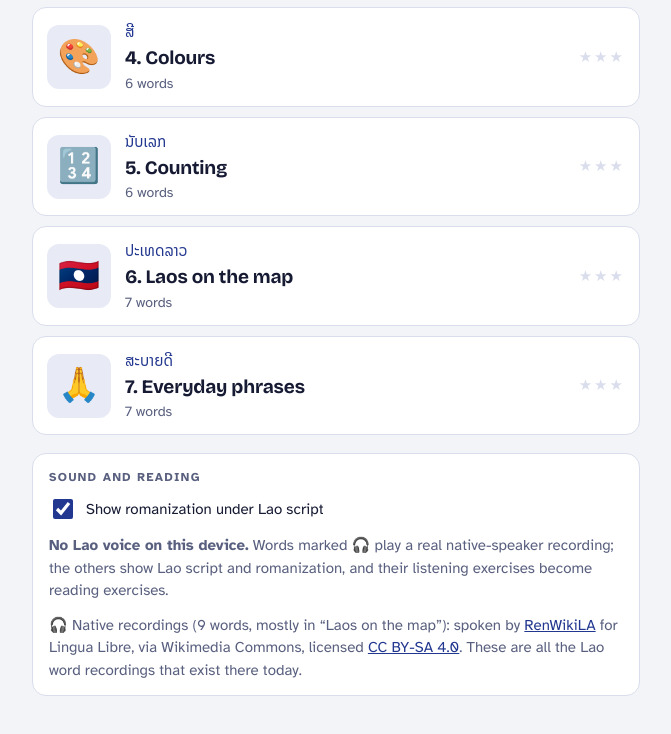
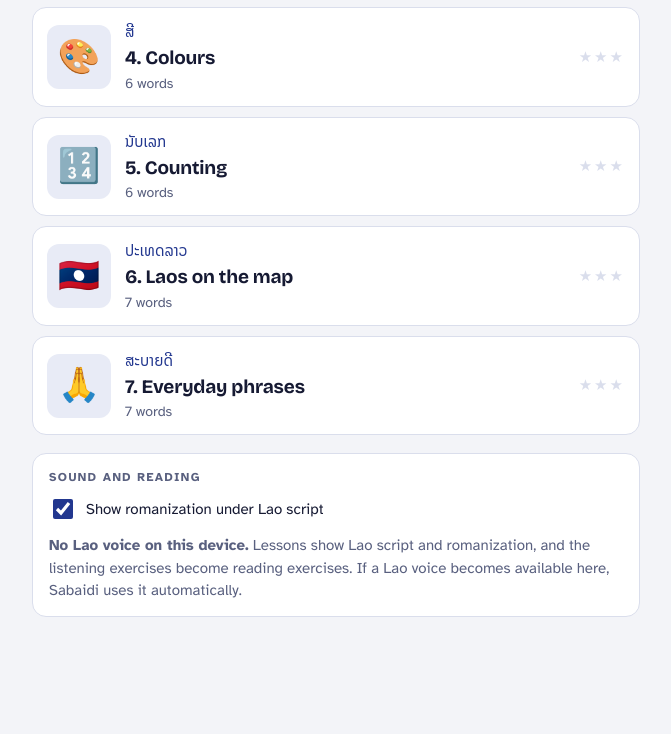
Before and after one commit to junhakwon/junhakwon, a plain HTML site: page Sabaidi/index.html in a window 1280 px wide. Shown: the part 744-1478 px from the top of the page, without its empty margins (304-975 px from the left). After the commit the page ends 1401 px from the top, so only its background shows below. Drawn offline with nearby package versions, Linux system fonts and the light colour scheme.

Commit message:
Sabaidi: drop YouTube links and unavailable audio; keep Laos unit
Co-Authored-By: Claude Opus 5.5 <noreply@anthropic.com>
Claude-Session: https://claude.ai/code/session_01TjTzFREVYrMf5kE4YxkZwB

```diff
--- a/Sabaidi/index.html
+++ b/Sabaidi/index.html
@@ -203,12 +203,8 @@ const UNITS = [
     { t: "ໂຊກດີ", ro: "sok di", pic: "👋🍀", en: "Goodbye (good luck)", ex: "ໂຊກດີເດີ", exro: "sok di doe", exen: "Take care!" },
     { t: "ລາຕີສະຫວັດ", ro: "latisawat", pic: "🌙", en: "Good night" } ] },
 ];
-/* Native-speaker recordings (Lingua Libre, Wikimedia Commons, CC BY-SA 4.0), published next to this page. */
-const AUDIO = {
-  "ສະບາຍດີ": "audio/sabaidi.mp3", "ປະເທດລາວ": "audio/pathet-lao.mp3", "ລາວ": "audio/lao.mp3", "ພາສາ": "audio/phasa.mp3",
-  "ວຽງຈັນ": "audio/viangchan.mp3", "ຫຼວງພະບາງ": "audio/luang-phabang.mp3", "ແຂວງ": "audio/khaeng.mp3",
-  "ອາຊີອາຄະເນ": "audio/asi-akhane.mp3", "ຮ້ອຍ": "audio/hoi.mp3",
-};
+/* Native-speaker recordings, published next to this page. Empty until real clips are added. */
+const AUDIO = {};   // native recordings go here as "ລາວ": "audio/file.mp3" once they are available
 const ALL = UNITS.flatMap(u => u.items.map(it => ({ ...it, unit: u.id })));
 const find = (t) => ALL.find(x => x.t === t);
 const BOX_DAYS = [0, 0, 1, 3, 7, 16];
@@ -407,11 +403,8 @@ function renderSettings() {
         <option value="auto">Automatic</option>${ttsLao ? `<option value="claude">Claude voice</option>` : ""}
         ${vs.map(v => `<option value="${esc(v.voiceURI)}">${esc(v.name)}</option>`).join("")}</select>
         <button class="chip primary" id="voice-test">🔊 Test</button></div>`
-      : `<p class="note"><b>No Lao voice on this device.</b> Words marked 🎧 play a real native-speaker recording; the others show Lao script and romanization, and their listening exercises become reading exercises.</p>`}
-    <p class="note">🎧 Native recordings (${Object.keys(AUDIO).length} words, mostly in “Laos on the map”): spoken by
-      <a href="https://commons.wikimedia.org/wiki/Category:Lingua_Libre_pronunciation-lao" target="_blank" rel="noopener">RenWikiLA</a>
-      for Lingua Libre, via Wikimedia Commons, licensed
-      <a href="https://creativecommons.org/licenses/by-sa/4.0/" target="_blank" rel="noopener">CC BY-SA 4.0</a>. These are all the Lao word recordings that exist there today.</p>
+      : `<p class="note"><b>No Lao voice on this device.</b> Lessons show Lao script and romanization, and the listening exercises become reading exercises. If a Lao voice becomes available here, Sabaidi uses it automatically.</p>`}
+    ${Object.keys(AUDIO).length ? `<p class="note">🎧 ${Object.keys(AUDIO).length} words have native-speaker recordings.</p>` : ""}
   </section>`);
   p.querySelector("#roman").onchange = (e) => { S.roman = e.target.checked; save(); };
   const sel = p.querySelector("#voice-pick");
```
